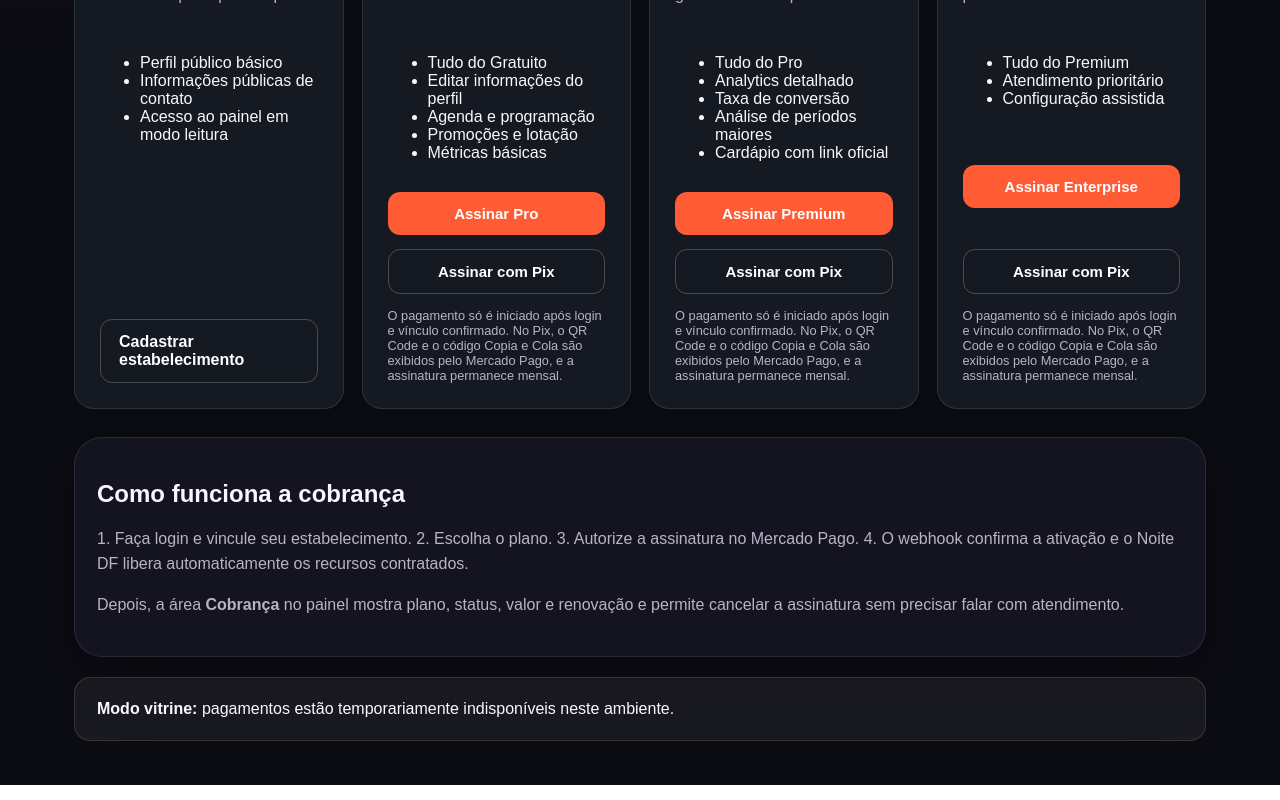
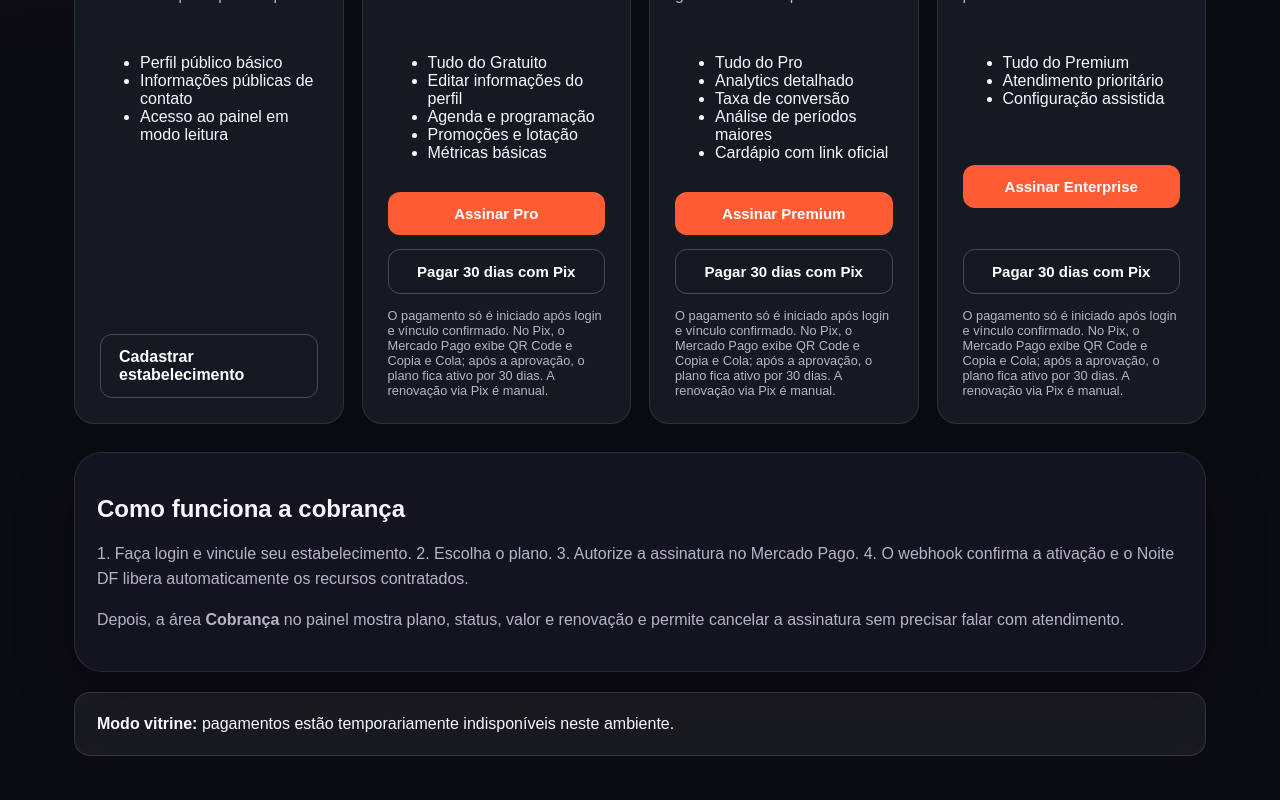
Before and after one commit to leonardodutrards-del/noite-df, a Next.js app: page /planos in a window 1280 px wide. Shown: the part 893-1693 px from the top of the page. Built offline with nearby package versions, Linux system fonts and the light colour scheme; no server answers.

Commit message:
ux: explicar acesso de 30 dias via Pix

```diff
--- a/components/PlanList.tsx
+++ b/components/PlanList.tsx
@@ -141,10 +141,10 @@ export function PlanList({ plans, paymentsEnabled, showcaseMode, trialEnabled, t
                     disabled={!paymentsEnabled || showcaseMode || Boolean(loadingPlan)}
                     onClick={() => void handleSubscribe(plan.id, 'pix')}
                   >
-                    {paymentLoading ? 'Abrindo checkout…' : 'Assinar com Pix'}
+                    {paymentLoading ? 'Abrindo checkout…' : 'Pagar 30 dias com Pix'}
                   </button>
                   <small style={{ color: 'var(--muted)' }}>
-                    O pagamento só é iniciado após login e vínculo confirmado. No Pix, o QR Code e o código Copia e Cola são exibidos pelo Mercado Pago, e a assinatura permanece mensal.
+                    O pagamento só é iniciado após login e vínculo confirmado. No Pix, o Mercado Pago exibe QR Code e Copia e Cola; após a aprovação, o plano fica ativo por 30 dias. A renovação via Pix é manual.
                   </small>
                 </>
               )}
```
